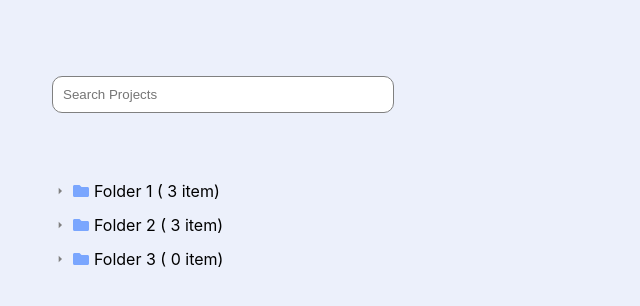
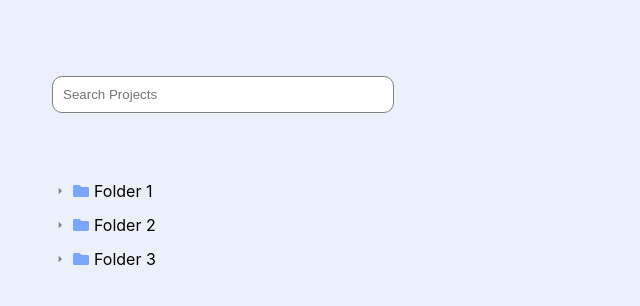
Before and after one commit to mariyasada/marvin, a React (Create React App) app: page / in a window 1280 px wide. Shown: the top 306 px of the page, without its empty margins (0-640 px from the left). Built offline with nearby package versions, Linux system fonts and the light colour scheme.

Commit message:
fix:folder count on selection of folder

```diff
--- a/src/Components/CommonFolderRow/CommonFolderRow.jsx
+++ b/src/Components/CommonFolderRow/CommonFolderRow.jsx
@@ -119,10 +119,11 @@ const CommonFolderRow = ({ data, index }) => {
               ) : (
                 <FaFolder color="#7AA6FE" />
               )}
-              {data?.folder_name !== "" && data.folder_name} (
-              {`
-              ${data?.sub_folder?.length} item`}
-              )
+              {data?.folder_name !== "" && data.folder_name}
+              {isExpand &&
+                selectedFolder.id === data.id &&
+                `
+             (${data?.sub_folder?.length} item)`}
             </div>
           </div>
         </div>
```
